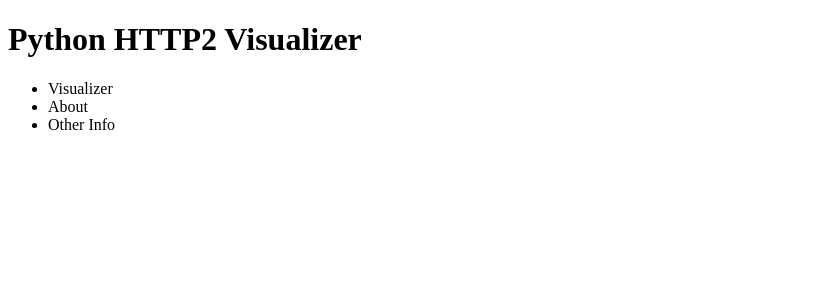
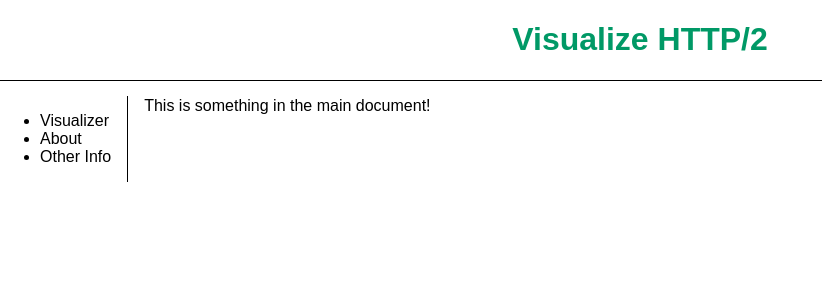
Before and after one commit to pbsugg/http2-frame-visualizer, a Flask app: page / in a window 1280 px wide. Shown: the top 300 px of the page, without its empty margins (0-822 px from the left). Run offline with Flask 2, Linux system fonts and the light colour scheme.

Commit message:
add basic functional css styling

```diff
--- a/static/css/base.css
+++ b/static/css/base.css
@@ -1,3 +1,27 @@
-body {
-    background-color: red;
+.title_heading {
+    margin-left: auto;
+    margin-right: auto;
+    display: block;
+    text-align: center;
+    border-bottom: 1px solid;
+    margin-bottom: 15px;
 }
+
+
+.title_heading h1 {
+  margin-left: auto;
+  margin-right: auto;
+  display: block;
+  color: #009966;
+  /*width: 30em;*/
+}
+
+
+nav {
+  margin-right: 1em;
+  position: relative;
+  border-right: 1px solid;
+  padding-right: 1em;
+  float: left;
+  display: block;
+}
--- a/templates/base.html
+++ /dev/null
@@ -1,21 +0,0 @@
-<!DOCTYPE html>
-
-<link rel="stylesheet" type="text/css" src="/static/css/normalize.css">
-<link rel="stylesheet" type="text/css" src="/static/css/base.css">
-
-</html>
-  <head>
-     <h1>Python HTTP2 Visualizer</h1>
-  </head>
-</body>
-  </nav>
-    <ul>
-      <li>Visualizer</li>
-      <li>About</li>
-      <li>Other Info</li>
-    </ul>
-  </nav>
-</body>
-
-
-</html>
--- a/templates/layout.html
+++ b/templates/layout.html
@@ -1,21 +1,20 @@
 <!DOCTYPE html>
 <title>Visualize HTTP2</title>
-<link rel="stylesheet" type="text/css" src="/static/css/normalize.css">
-<link rel="stylesheet" type="text/css" src="/static/css/base.css">
-
-</html>
-  <head>
-     <h1>Python HTTP2 Visualizer</h1>
-  </head>
-</body>
-  </nav>
+<link rel="stylesheet" type="text/css" href="{{ url_for('static', filename='css/normalize.css') }}">
+<link rel="stylesheet" type="text/css" href="{{ url_for('static', filename='css/base.css')}}">
+<div class="page">
+  <div class="title_heading">
+    <h1> Visualize HTTP/2 </h1>
+  </div>
+  <nav>
     <ul>
       <li>Visualizer</li>
       <li>About</li>
       <li>Other Info</li>
     </ul>
   </nav>
-</body>
-
+    {% block body %}
+    {% endblock %}
+</div>
 
 </html>
--- a/templates/main.html
+++ b/templates/main.html
@@ -1,7 +1,8 @@
-{% extends "base.html" %}
+{% extends "layout.html" %}
 
 
 {% block body %}
 
+<p> This is something in the main document! </p>
+
 {% endblock %}
-<p> This is something in the main document! </p>
```
Also changed, not shown: main_test.py (line endings or trailing spaces).
